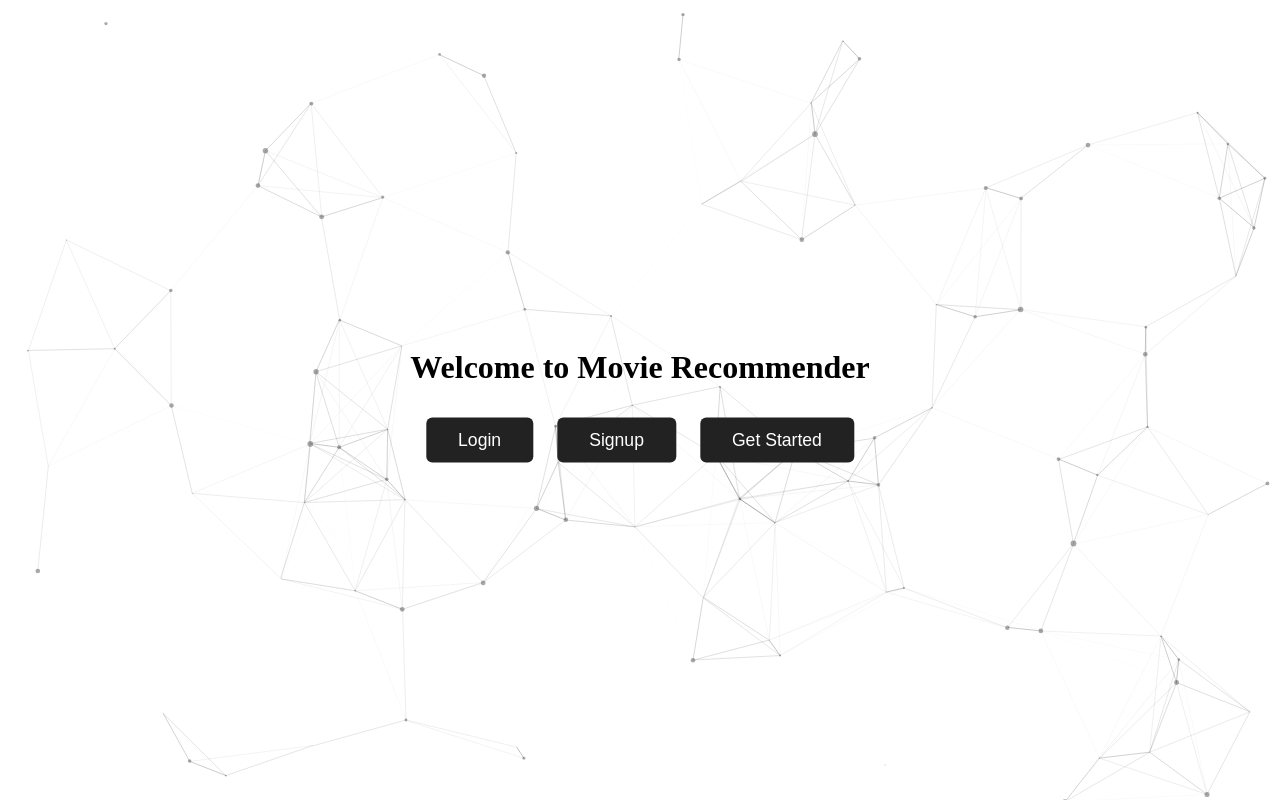
After one commit to mohsin-ghub/movie_recommender, a Flask app: template templates/landing.html in a window 1280 px wide. The commit adds this page. Run offline with Flask 3, Linux system fonts and the light colour scheme; the template is opened without the code that fills it, so the values that code supplies are empty.

Commit message:
Add landing page, refactor static assets, and update movie recommender

```diff
--- a/app.py
+++ b/app.py
@@ -1,4 +1,4 @@
-from flask import Flask, render_template, request
+from flask import Flask, render_template, request, redirect, url_for
 import requests
 
 app = Flask(__name__)
@@ -13,7 +13,11 @@ def get_movie_poster(movie_title):
         return data["Poster"]
     return None
 
-@app.route('/', methods=['GET', 'POST'])
+@app.route('/')
+def landing():
+    return render_template('landing.html')
+
+@app.route('/index', methods=['GET', 'POST'])
 def home():
     poster = None
     movie = None
--- /dev/null
+++ b/requirements.txt
@@ -0,0 +1,2 @@
+Flask==2.3.3
+requests==2.31.0
--- /dev/null
+++ b/static/landing.js
@@ -0,0 +1,105 @@
+particlesJS('particles-js', {
+  "particles": {
+    "number": {
+      "value": 80,
+      "density": {
+        "enable": true,
+        "value_area": 800
+      }
+    },
+    "color": {
+      "value": "#555555"
+    },
+    "shape": {
+      "type": "circle",
+      "stroke": {
+        "width": 0,
+        "color": "#000000"
+      },
+      "polygon": {
+        "nb_sides": 5
+      }
+    },
+    "opacity": {
+      "value": 0.5,
+      "random": false,
+      "anim": {
+        "enable": false,
+        "speed": 1,
+        "opacity_min": 0.1,
+        "sync": false
+      }
+    },
+    "size": {
+      "value": 3,
+      "random": true,
+      "anim": {
+        "enable": false,
+        "speed": 40,
+        "size_min": 0.1,
+        "sync": false
+      }
+    },
+    "line_linked": {
+      "enable": true,
+      "distance": 150,
+      "color": "#555555",
+      "opacity": 0.4,
+      "width": 1
+    },
+    "move": {
+      "enable": true,
+      "speed": 2,
+      "direction": "none",
+      "random": false,
+      "straight": false,
+      "out_mode": "out",
+      "bounce": false,
+      "attract": {
+        "enable": false,
+        "rotateX": 600,
+        "rotateY": 1200
+      }
+    }
+  },
+  "interactivity": {
+    "detect_on": "canvas",
+    "events": {
+      "onhover": {
+        "enable": true,
+        "mode": "grab"
+      },
+      "onclick": {
+        "enable": true,
+        "mode": "push"
+      },
+      "resize": true
+    },
+    "modes": {
+      "grab": {
+        "distance": 200,
+        "line_linked": {
+          "opacity": 1
+        }
+      },
+      "bubble": {
+        "distance": 400,
+        "size": 40,
+        "duration": 2,
+        "opacity": 8,
+        "speed": 3
+      },
+      "repulse": {
+        "distance": 200,
+        "duration": 0.4
+      },
+      "push": {
+        "particles_nb": 4
+      },
+      "remove": {
+        "particles_nb": 2
+      }
+    }
+  },
+  "retina_detect": true
+});
--- /dev/null
+++ b/static/style.css
@@ -0,0 +1,41 @@
+html, body {
+    height: 100%;
+    margin: 0;
+    padding: 0;
+    overflow: hidden;
+}
+body {
+    width: 100vw;
+    height: 100vh;
+    position: relative;
+}
+#particles-js {
+    position: fixed;
+    width: 100vw;
+    height: 100vh;
+    top: 0;
+    left: 0;
+    z-index: 1;
+}
+.center-content {
+    position: absolute;
+    top: 50%;
+    left: 50%;
+    transform: translate(-50%, -50%);
+    text-align: center;
+    z-index: 2;
+}
+.btn {
+    padding: 12px 32px;
+    margin: 10px;
+    font-size: 1.1rem;
+    border: none;
+    border-radius: 6px;
+    cursor: pointer;
+    background: #222;
+    color: #fff;
+    transition: background 0.2s;
+}
+.btn:hover {
+    background: #444;
+}
--- a/templates/index.html
+++ b/templates/index.html
@@ -2,6 +2,7 @@
 <html>
 <head>
     <title>Movie Poster</title>
+    <link rel="stylesheet" href="{{ url_for('static', filename='index.css') }}">
 </head>
 <body>
     <h2>Enter a Movie Name</h2>
--- /dev/null
+++ b/templates/landing.html
@@ -0,0 +1,19 @@
+<!DOCTYPE html>
+<html>
+<head>
+    <title>Welcome - Movie Recommender</title>
+    <link rel="stylesheet" href="{{ url_for('static', filename='style.css') }}">
+</head>
+<body>
+    <div id="particles-js"></div>
+    <div class="center-content">
+        <h1>Welcome to Movie Recommender</h1>
+        <button class="btn" onclick="window.location.href='/login'">Login</button>
+        <button class="btn" onclick="window.location.href='/signup'">Signup</button>
+        <button class="btn" onclick="window.location.href='/index'">Get Started</button>
+    </div>
+    <!-- Particles.js library -->
+    <script src="https://cdn.jsdelivr.net/npm/particles.js@2.0.0/particles.min.js"></script>
+    <script src="{{ url_for('static', filename='landing.js') }}"></script>
+</body>
+</html>
```
Also changed, not shown: static/index.css (added, +61 -0 lines).
